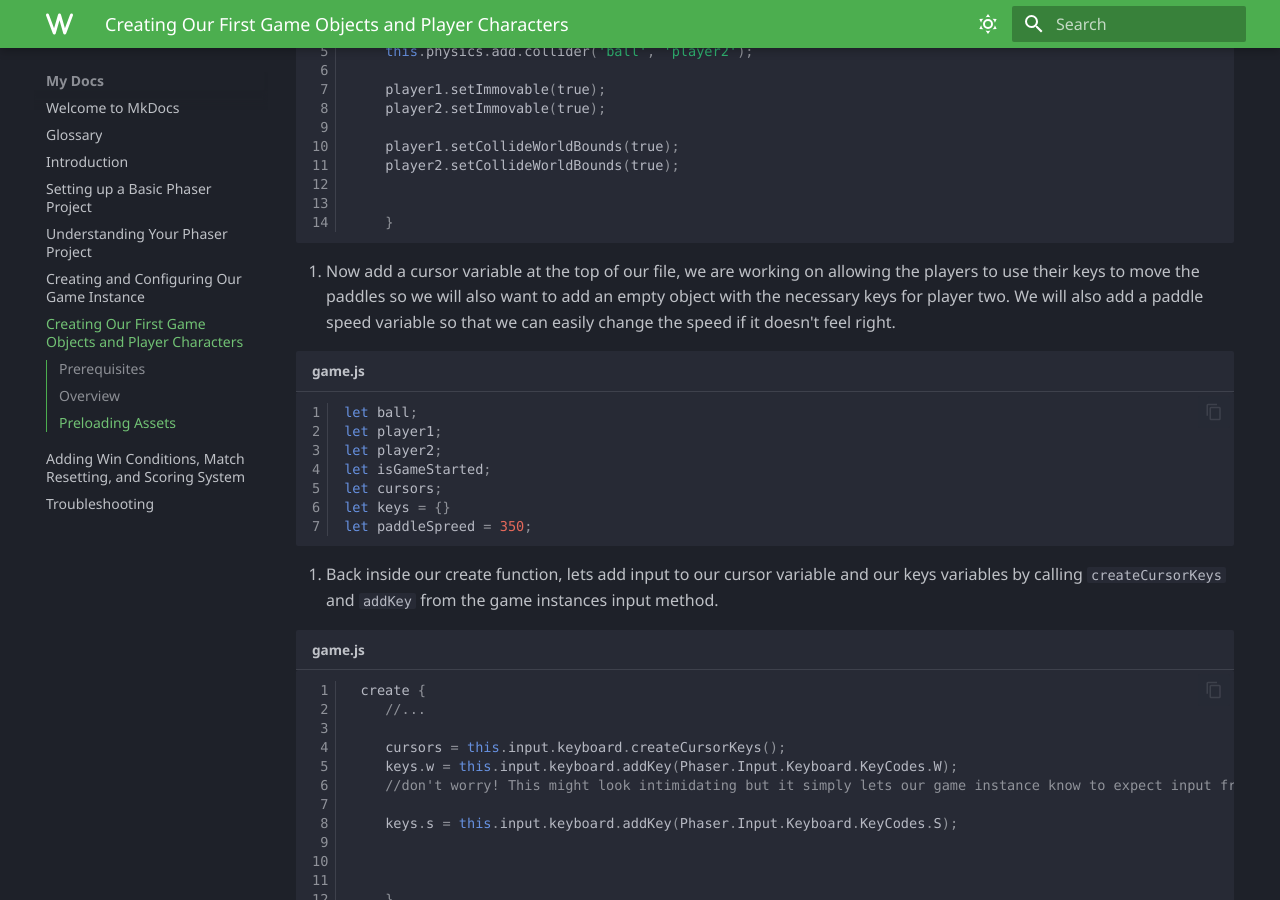
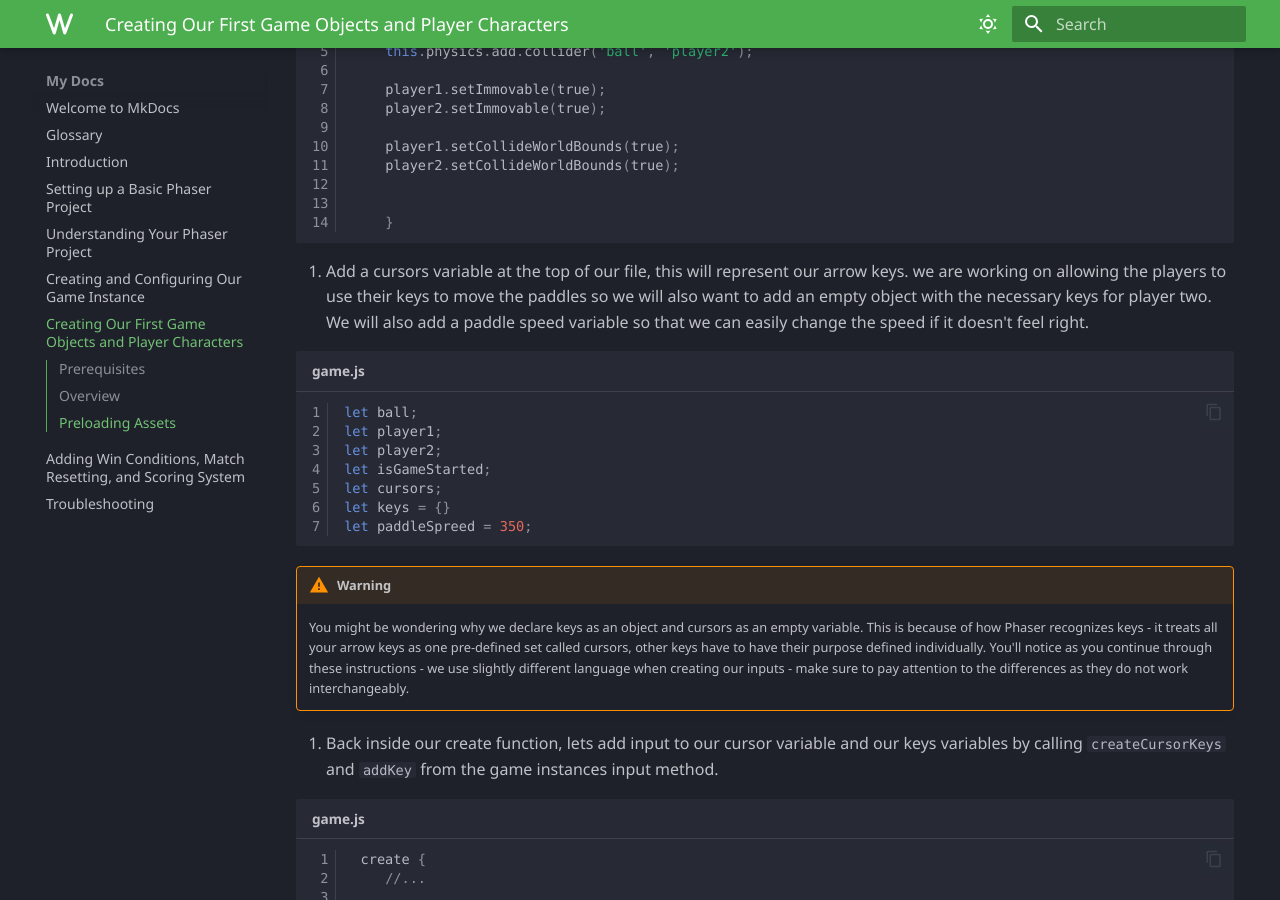
Before and after one commit to ndgeniebla/phaser-mkdocs, an MkDocs documentation site: the page built from docs/set-4.md, in a window 1280 px wide and 900 px high, scrolled down 4445 px. Built offline with MkDocs 1.6.1 and Material for MkDocs 9.7.7, drawn with Linux system fonts in a browser that asks for light colours; some web fonts are replaced; some of the changed text lies outside the part shown.

Commit message:
set 4 did not merge properly, adding missing elements

````diff
--- a/docs/set-4.md
+++ b/docs/set-4.md
@@ -210,7 +210,7 @@ function update {
 
 ```
 
-12. Now add a cursor variable at the top of our file, we are working on allowing the players to use their keys to move the paddles so we will also want to add an empty object with the necessary keys for player two. We will also add a paddle speed variable so that we can easily change the speed if it doesn't feel right.
+12. Add a cursors variable at the top of our file, this will represent our arrow keys. we are working on allowing the players to use their keys to move the paddles so we will also want to add an empty object with the necessary keys for player two. We will also add a paddle speed variable so that we can easily change the speed if it doesn't feel right.
 
 
 ```JS title="game.js" linenums="1"
@@ -224,6 +224,10 @@ let keys = {}
 let paddleSpreed = 350;
 
 ```
+
+!!! Warning "Warning"
+
+    You might be wondering why we declare keys as an object and cursors as an empty variable. This is because of how Phaser recognizes keys - it treats all your arrow keys as one pre-defined set called cursors, other keys have to have their purpose defined individually. You'll notice as you continue through these instructions - we use slightly different language when creating our inputs - make sure to pay attention to the differences as they do not work interchangeably.
 
 13. Back inside our create function, lets add input to our cursor variable and our keys variables by calling `createCursorKeys` and  `addKey` from the game instances input method.
 
@@ -323,3 +327,8 @@ let paddleSpreed = 350;
 !!! Example "Experiment"
 
     Try playing with the speed of the ball by adding or decreasing its max and min velocity. Notice how when the max velocity is higher, it can put the players in unwinnable situations- where the paddle moves to slowly to meet the ball. How about when it moves slowly? The game get's easier. By changing these values - we can increase and decrease the difficulty of our game!
+
+
+!!! Success "Success"
+
+    If you have followed along with the tutorial so far, you should currently have a verson of pong that has two controllable paddles using the S and W keys for one player and the up and down arrows for another.
````
